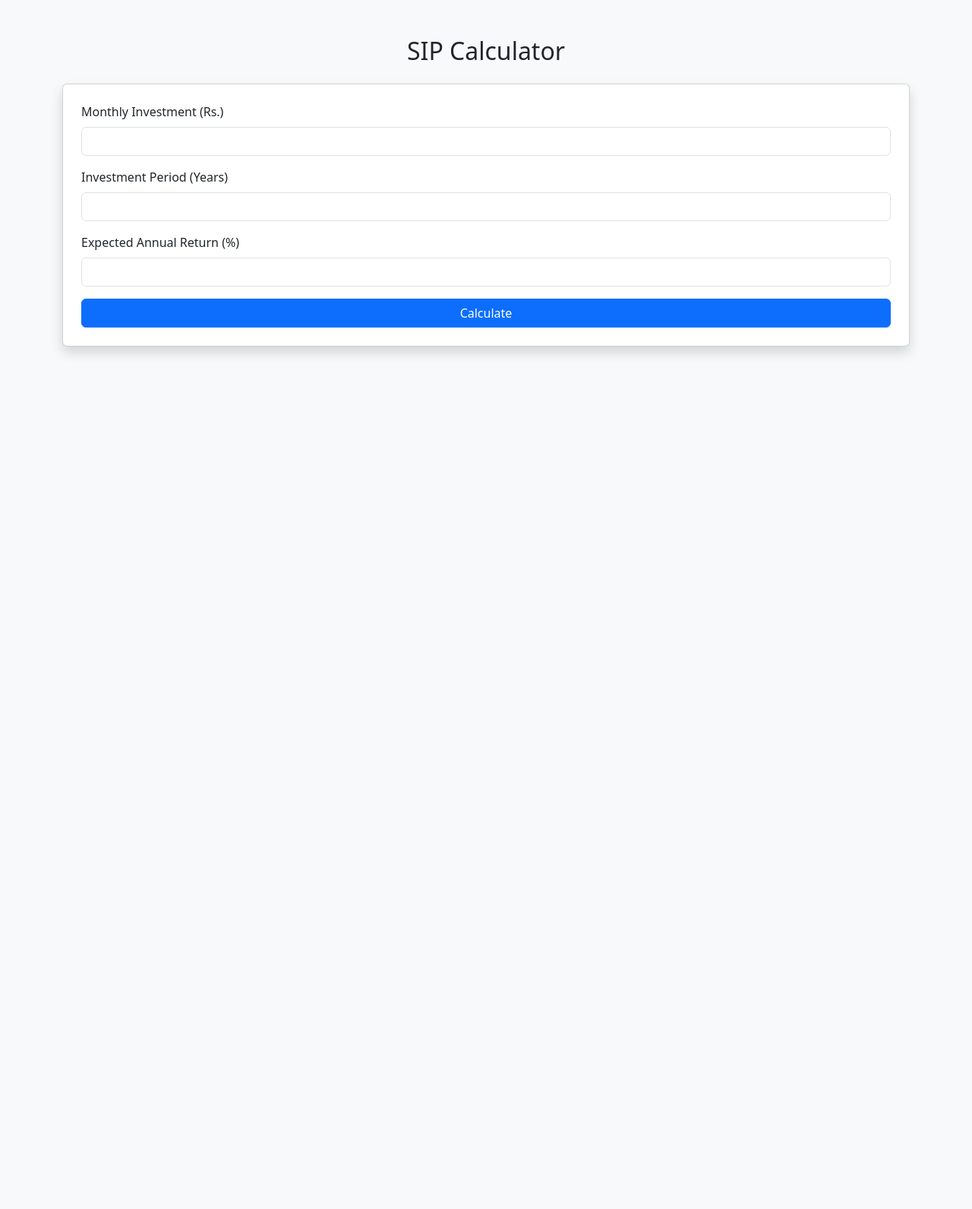
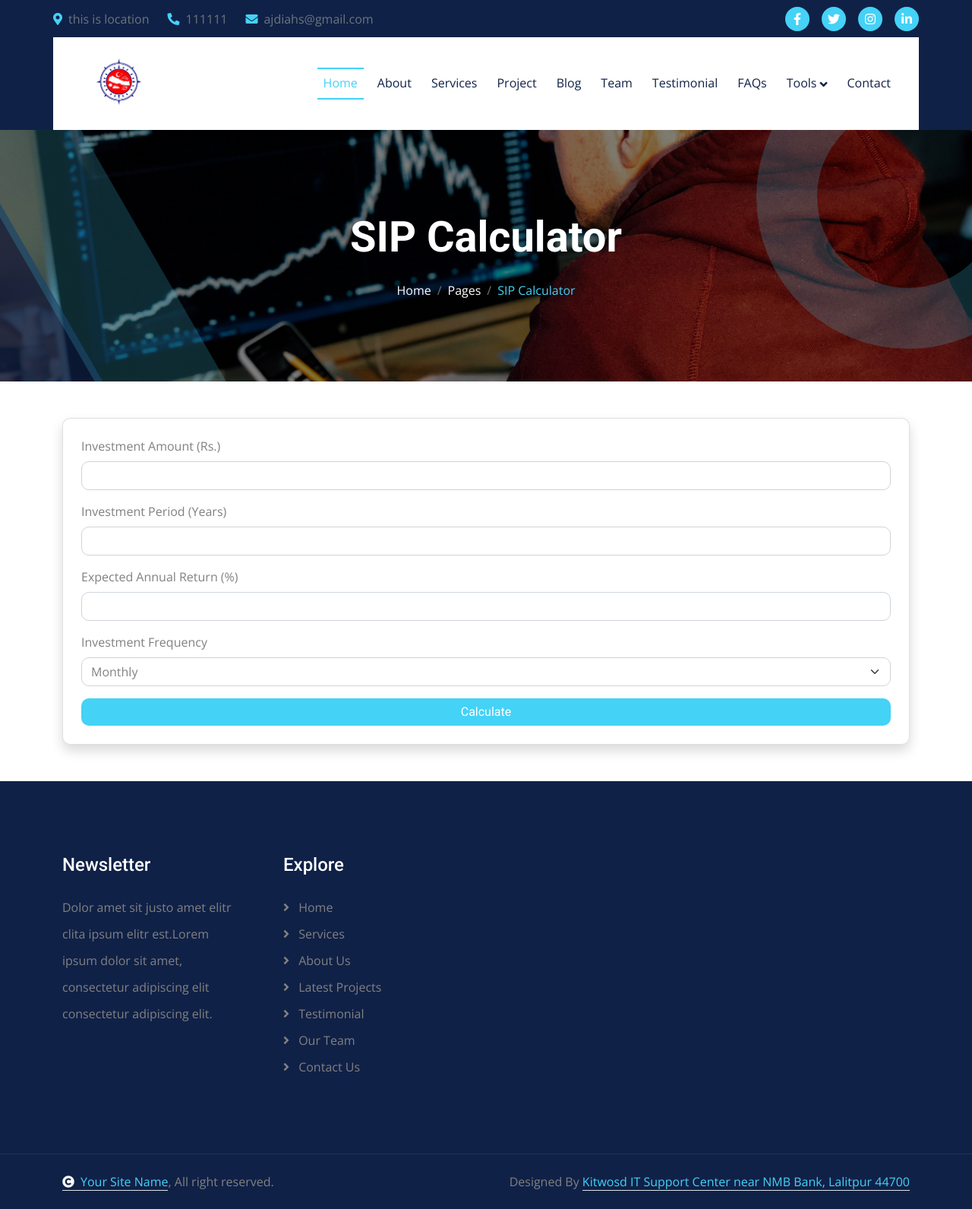
Before and after one commit to OJESH-DHK/investment-web, a Django app: page /calc/ in a window 1280 px wide. Shown: the whole page at 76% size. Before the commit the page ends 467 px from the top, so only its background shows below. Run offline with Django 5.2, Linux system fonts and the light colour scheme; data comes from the database, SQL or seed files in the repository; both versions use the stored data as it was after the commit; some libraries are stand-ins or nearby versions.

Commit message:
solved minor issues

```diff
--- a/apps/admin_views.py
+++ b/apps/admin_views.py
@@ -3,7 +3,7 @@ from django.shortcuts import redirect
 from django.contrib.auth.decorators import login_required
 from .models import Projects, Services, BlogDetails, Contact ,Team , Testimonial,Faq
 from django.contrib.auth import authenticate, login, logout
-
+from .models import Organization
 
 @login_required
 def admin_dashboard(request):
@@ -448,6 +448,43 @@ def delete_faq(request, id):
         faq.delete()
     return redirect('ad_faq')
 
+#org details
+
+
+
+def ad_org(request):
+    organization = Organization.objects.first()  # Assuming there's only one organization record
+    context = {
+        'organization': organization,
+    }
+    return render(request, 'admin/org_details/org_details.html', context)  # Make sure this matches your actual template path
+
+
+def edit_organization(request, id):
+    organization = get_object_or_404(Organization, id=id)
+
+    if request.method == 'POST':
+        organization.name = request.POST.get('name')
+        organization.location = request.POST.get('location')
+        organization.phone_number = request.POST.get('phone_number')
+        organization.gmail = request.POST.get('gmail')
+        organization.facebook = request.POST.get('facebook')
+        organization.instagram = request.POST.get('instagram')
+        organization.linkedin = request.POST.get('linkedin')
+        organization.twitter = request.POST.get('twitter')
+
+        if request.FILES.get('logo'):
+            organization.logo = request.FILES['logo']
+
+        organization.save()
+        return redirect('ad_org')  # Redirect to the organization listing page
+
+    context = {'organization': organization}
+    return render(request, 'admin/org_details/edit_organization.html', context)
+
+
+
+
 
 def calc(request):
     return render(request,'calc/calc.html')
--- a/apps/templates/base.html
+++ b/apps/templates/base.html
@@ -58,9 +58,9 @@
                 <div class="col-lg-4 text-center text-lg-end">
                     <div class="d-flex align-items-center justify-content-end">
                         <a href="{{ org.facebook }}" class="btn btn-primary btn-square rounded-circle nav-fill me-3"><i class="fab fa-facebook-f text-white"></i></a>
-                        <a href="{{ org.instagram }}" class="btn btn-primary btn-square rounded-circle nav-fill me-3"><i class="fab fa-twitter text-white"></i></a>
-                        <a href="{{ org.linkedin }}" class="btn btn-primary btn-square rounded-circle nav-fill me-3"><i class="fab fa-instagram text-white"></i></a>
-                        <a href="{{ org.twitter }}" class="btn btn-primary btn-square rounded-circle nav-fill me-0"><i class="fab fa-linkedin-in text-white"></i></a>
+                        <a href="{{ org.twitter }}" class="btn btn-primary btn-square rounded-circle nav-fill me-3"><i class="fab fa-twitter text-white"></i></a>
+                        <a href="{{ org.instagram }}" class="btn btn-primary btn-square rounded-circle nav-fill me-3"><i class="fab fa-instagram text-white"></i></a>
+                        <a href="{{ org.linkedin }}" class="btn btn-primary btn-square rounded-circle nav-fill me-0"><i class="fab fa-linkedin-in text-white"></i></a>
                     </div>
                 </div>
             </div>
@@ -92,7 +92,14 @@
                     <a href="{% url 'team' %}" class="nav-item nav-link">Team</a>
                     <a href="{% url 'testimonials' %}" class="nav-item nav-link">Testimonial</a>
                     <a href="{% url 'faq' %}" class="nav-item nav-link">FAQs</a>
+                <div class="nav-item dropdown">
+                    <a href="#" class="nav-link dropdown-toggle" data-bs-toggle="dropdown">Tools</a>
+                    <div class="dropdown-menu m-0">
+                        <a href="{% url 'calc' %}" class="dropdown-item">SIP Calculator</a>
+                    </div>
+                </div>
                     <a href="{% url 'contact' %}" class="nav-item nav-link">Contact</a>
+
                 </div>
             </div>
 
--- a/apps/templates/calc/calc.html
+++ b/apps/templates/calc/calc.html
@@ -1,27 +1,25 @@
-<!DOCTYPE html>
-<html lang="en">
-<head>
-    <meta charset="UTF-8">
-    <title>SIP Calculator</title>
-    <link href="https://cdn.jsdelivr.net/npm/bootstrap@5.3.3/dist/css/bootstrap.min.css" rel="stylesheet">
-    <style>
-        .result-box {
-            background: #f8f9fa;
-            padding: 20px;
-            border-radius: 10px;
-            margin-top: 20px;
-        }
-    </style>
-</head>
-<body class="bg-light">
+{% extends 'base.html' %}
+{% load static %}
+{% block title %}Calc - Investa{% endblock %}
+{% block content %}
 
+    <div class="container-fluid bg-breadcrumb">
+        <div class="bg-breadcrumb-single"></div>
+        <div class="container text-center py-5" style="max-width: 900px;">
+            <h4 class="text-white display-4 mb-4 wow fadeInDown" data-wow-delay="0.1s">SIP Calculator</h4>
+            <ol class="breadcrumb justify-content-center mb-0 wow fadeInDown" data-wow-delay="0.3s">
+                <li class="breadcrumb-item"><a href="{% url 'index' %}">Home</a></li>
+                <li class="breadcrumb-item"><a href="#">Pages</a></li>
+                <li class="breadcrumb-item active text-primary">SIP Calculator</li>
+            </ol>
+        </div>
+    </div>
     <div class="container my-5">
-    <h2 class="mb-4 text-center">SIP Calculator</h2>
         <div class="card shadow p-4">
             <form id="sipForm">
                 <div class="mb-3">
-                <label for="monthlyInvestment" class="form-label">Monthly Investment (Rs.)</label>
-                <input type="number" class="form-control" id="monthlyInvestment" required>
+                    <label for="investmentAmount" class="form-label">Investment Amount (Rs.)</label>
+                    <input type="number" class="form-control" id="investmentAmount" required>
                 </div>
                 <div class="mb-3">
                     <label for="investmentPeriod" class="form-label">Investment Period (Years)</label>
@@ -31,9 +29,17 @@
                     <label for="expectedReturnRate" class="form-label">Expected Annual Return (%)</label>
                     <input type="number" class="form-control" id="expectedReturnRate" step="0.1" required>
                 </div>
+                <div class="mb-3">
+                    <label for="frequency" class="form-label">Investment Frequency</label>
+                    <select class="form-select" id="frequency" required>
+                        <option value="12">Monthly</option>
+                        <option value="4">Quarterly</option>
+                        <option value="2">Semi-Annually</option>
+                        <option value="1">Annually</option>
+                    </select>
+                </div>
                 <button type="submit" class="btn btn-primary w-100">Calculate</button>
             </form>
-
             <div id="result" class="result-box d-none">
                 <h5>Results:</h5>
                 <p><strong>Total Invested Amount:</strong> Rs. <span id="investedAmount"></span></p>
@@ -42,27 +48,24 @@
             </div>
         </div>
     </div>
-
     <script>
         document.getElementById("sipForm").addEventListener("submit", function (e) {
             e.preventDefault();
-
-        const P = parseFloat(document.getElementById("monthlyInvestment").value);
-        const n = parseFloat(document.getElementById("investmentPeriod").value) * 12; // months
-        const r = parseFloat(document.getElementById("expectedReturnRate").value) / 12 / 100; // monthly rate
-
+            const P = parseFloat(document.getElementById("investmentAmount").value);
+            const years = parseFloat(document.getElementById("investmentPeriod").value);
+            const annualRate = parseFloat(document.getElementById("expectedReturnRate").value);
+            const frequency = parseInt(document.getElementById("frequency").value);
+            const n = years * frequency; // total number of installments
+            const r = annualRate / frequency / 100; // periodic interest rate
             // SIP formula: FV = P × [ ( (1 + r)^n - 1 ) × (1 + r) ] / r
             const maturityValue = P * (((Math.pow(1 + r, n) - 1) * (1 + r)) / r);
             const investedAmount = P * n;
             const returnAmount = maturityValue - investedAmount;
-
             document.getElementById("investedAmount").textContent = investedAmount.toFixed(2);
             document.getElementById("returnAmount").textContent = returnAmount.toFixed(2);
             document.getElementById("maturityAmount").textContent = maturityValue.toFixed(2);
-
             document.getElementById("result").classList.remove("d-none");
         });
     </script>
 
-</body>
-</html>
+{% endblock %}
--- a/investment_web/urls.py
+++ b/investment_web/urls.py
@@ -32,7 +32,7 @@ from apps.admin_views import ad_team
 from apps.admin_views import ad_feedback
 from apps.admin_views import ad_faq, ad_editservice, ad_addservice ,delete_service
 from apps.admin_views import ad_addblog ,delete_blog, ad_editblog, ad_editcontact ,delete_contact, ad_addcontact , delete_team , ad_addteam, ad_editteam , delete_feedback
-from apps.admin_views import ad_addfeedback , ad_editfeedback , ad_addfaq ,ad_editfaq ,delete_faq , calc ,admin_login ,admin_logout
+from apps.admin_views import ad_addfeedback , ad_editfeedback , ad_addfaq ,ad_editfaq ,delete_faq , calc ,admin_login ,admin_logout, ad_org , edit_organization
 urlpatterns = [
     path('admin/', admin.site.urls),
     path('',index,name='index'),
@@ -92,6 +92,12 @@ urlpatterns = [
     path('admin-login/', admin_login, name='admin_login'),
     path('logout/', admin_logout, name='logout'),
 
+#admin organization details
+
+    path('ad_org/', ad_org, name='ad_org'),
+    path('organization/edit/<int:id>/', edit_organization, name='edit_organization'),
+
+
 
 
 
```
Also changed, not shown: apps/templates/admin/org_details/edit_organization.html (added, +64 -0 lines), apps/templates/admin/org_details/org_details.html (added, +58 -0 lines), apps/templates/admin_base.html (+11 -1 lines), apps/templates/team.html (+12 -2 lines), db.sqlite3, org_logos/IMG_0987.jpeg (added). Lines whose indentation alone changed are shown as unchanged.
